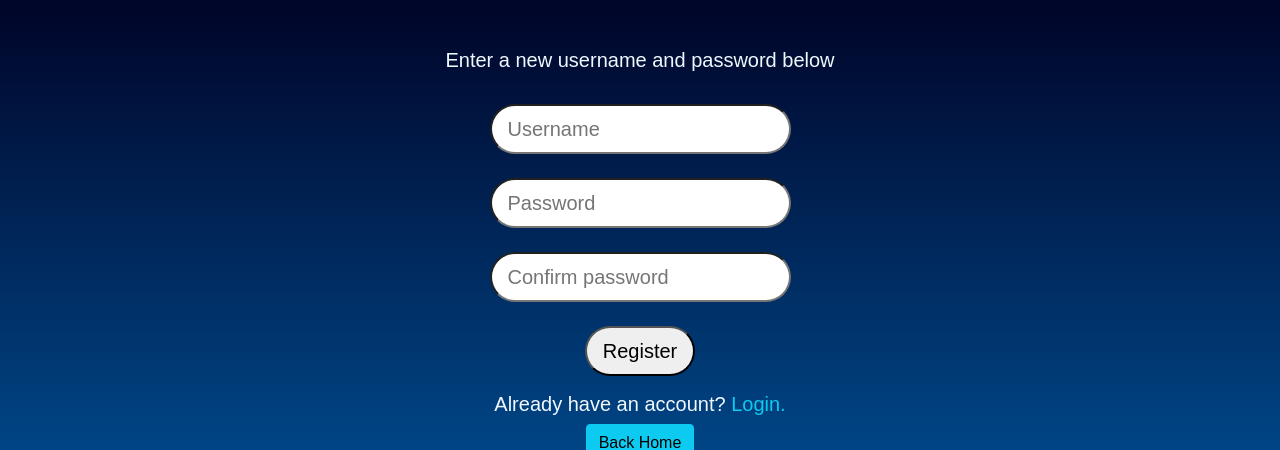
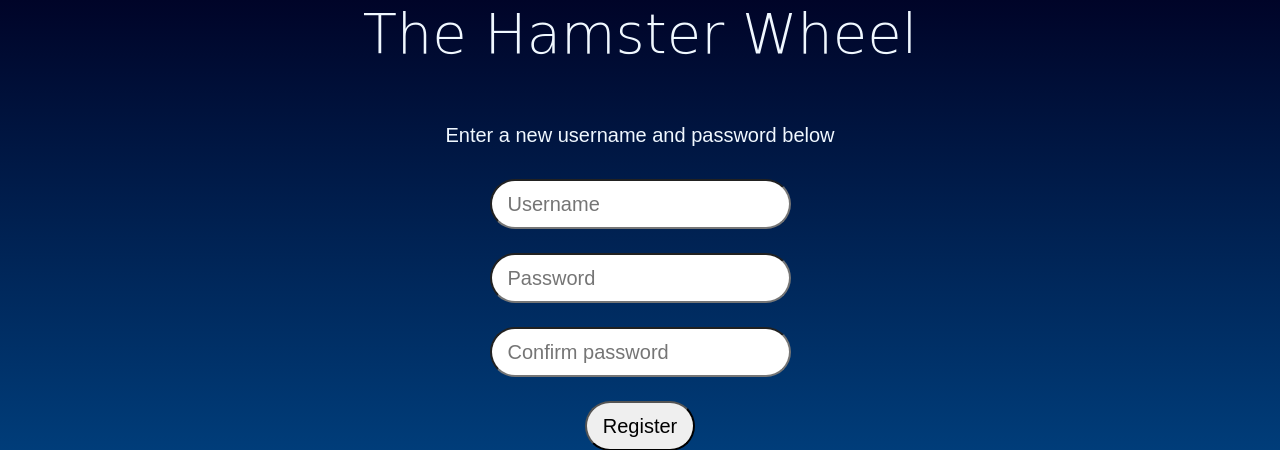
Before and after one commit to naronesty/P01, a Flask app: page /register in a window 1280 px wide. Shown: the top 450 px of the page. Run offline with Flask 2, Linux system fonts and the light colour scheme; some web fonts are replaced.

Commit message:
added title

```diff
--- a/app/templates/login.html
+++ b/app/templates/login.html
@@ -21,6 +21,9 @@
 
 <body>
 <br><br><br>
+<div class="col p-0 my-auto">
+    <h1 class="fw-light display-4" id="title">The Hamster Wheel</h1>
+</div>
 <div class="container">
     <form action="/auth" method="POST" class="">
         <h5 class="fw-normal"> Enter your username and password below</h5><br>
--- a/app/templates/register.html
+++ b/app/templates/register.html
@@ -20,7 +20,9 @@
 </head>
 
 <body>
-
+    <div class="col p-0 my-auto">
+        <h1 class="fw-light display-4" id="title">The Hamster Wheel</h1>
+    </div>
 <br><br>
 <div class="container">
     <form action="/rAuth" method="POST" class="">
```
